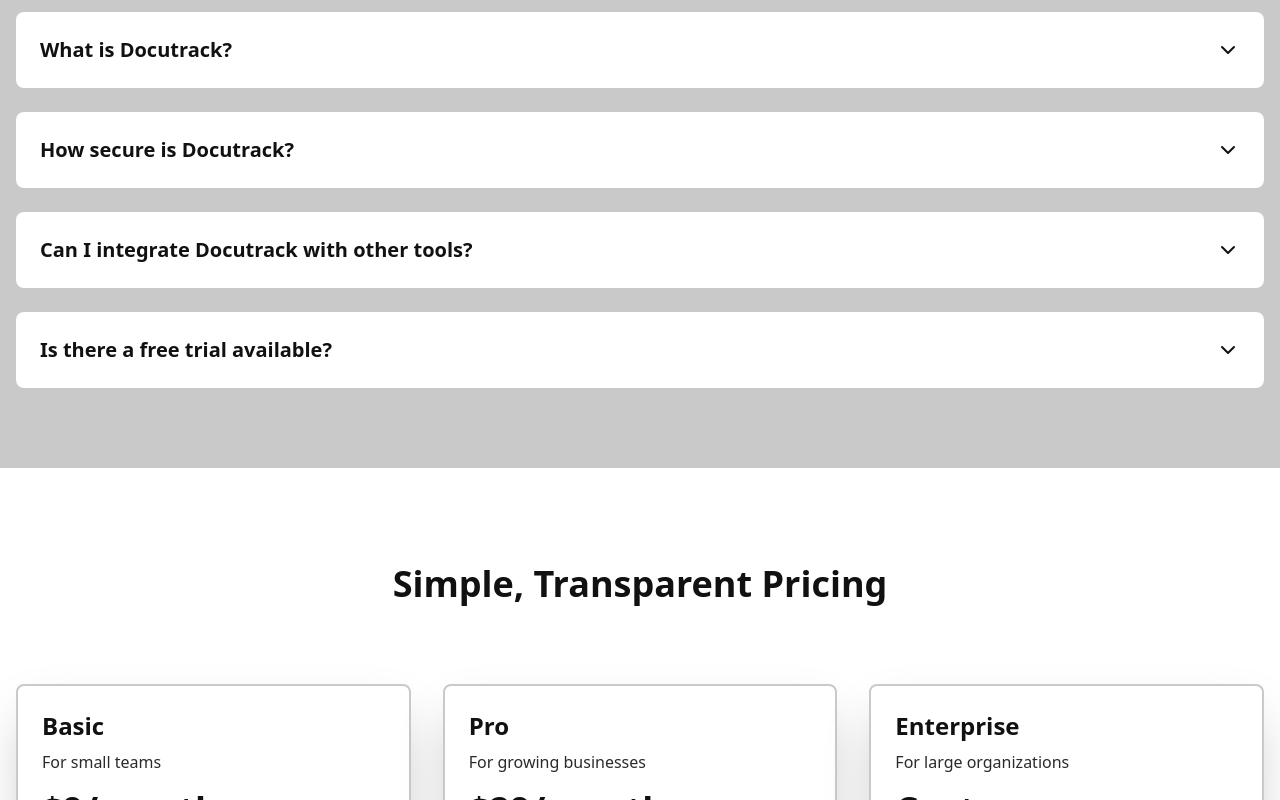
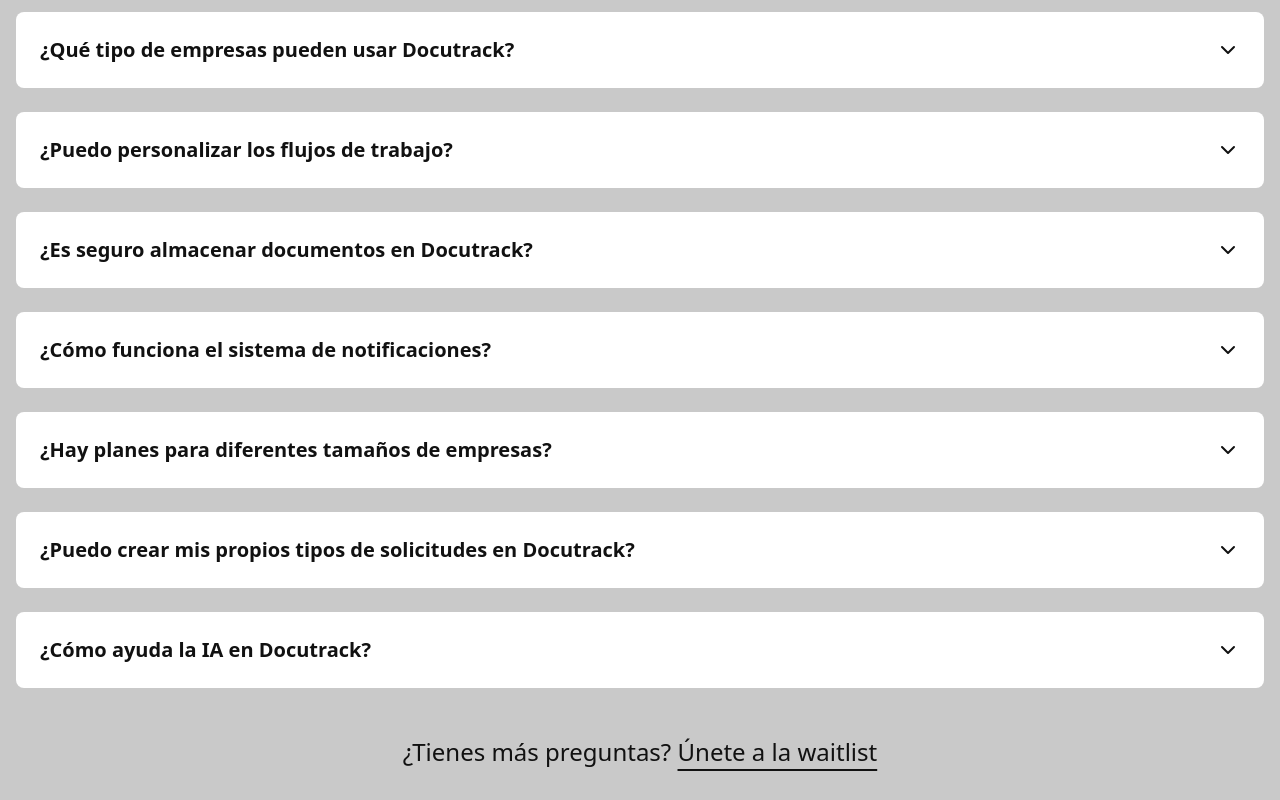
Before and after one commit to fernastereo/docutrack-landing, a Vue app: page / in a window 1280 px wide. Shown: the part 3060-3860 px from the top of the page. Built offline with nearby package versions, Linux system fonts and the light colour scheme; no server answers; what vuefire would draw is missing.

Commit message:
feat: add multilingual support to FaqSection and implement dynamic FAQ content

```diff
--- a/src/components/FaqSection.vue
+++ b/src/components/FaqSection.vue
@@ -2,16 +2,15 @@
   <!-- FAQ Section -->
   <section id="faq" :class="[
       'py-20 px-4 transition-colors duration-300',
-      isDarkMode ? 'bg-base-300' : 'bg-base-200'
-    ]">
+      isDarkMode ? 'bg-base-300' : 'bg-base-200']">
     <div class="container mx-auto">
-      <h2 class="text-3xl md:text-4xl font-bold text-center mb-12">Frequently Asked Questions</h2>
+      <h2 class="text-3xl md:text-4xl font-bold text-center mb-12">{{ faqs.title }}</h2>
       <div class="space-y-6">
-        <div v-for="faq in faqs" :key="faq.question" :class="[
+        <div v-for="(faq, index) in faqs.faqs" :key="index" :class="[
           'p-6 rounded-lg transition-colors duration-300',
           isDarkMode ? 'bg-base-400' : 'bg-base-100'
         ]">
-          <button @click="faq.isOpen = !faq.isOpen" class="flex justify-between items-center w-full text-left">
+          <button @click="toggleFaq(index)" class="flex justify-between items-center w-full text-left">
             <span class="text-xl font-semibold">{{ faq.question }}</span>
             <ChevronDownIcon :class="['w-6 h-6 transition-transform', { 'transform rotate-180': faq.isOpen }]" />
           </button>
@@ -20,20 +19,29 @@
           </p>
         </div>
       </div>
+      <div>
+        <p class="text-center mt-12 text-2xl">{{ faqs.cta.title }} <a class="underline underline-offset-8" href="#hero">{{ faqs.cta.button }}</a></p>
+      </div>
     </div>
   </section>
 </template>
 
 <script setup>
-  import { ref } from 'vue'
+  import { watch, ref } from 'vue'
   import { ChevronDownIcon } from 'lucide-vue-next'
+  import faqContent from '@/data/faqContent.json'
+  import { useLanguage } from '@/composables/useLanguage';
 
+  const { language } = useLanguage()
   const { isDarkMode } = defineProps(['isDarkMode'])
 
-  const faqs = ref([
-    { question: 'What is Docutrack?', answer: 'Docutrack is a comprehensive document management system that helps businesses organize, track, and collaborate on documents efficiently and securely.', isOpen: false },
-    { question: 'How secure is Docutrack?', answer: 'Docutrack uses enterprise-grade security measures, including encryption at rest and in transit, role-based access control, and regular security audits to keep your documents safe.', isOpen: false },
-    { question: 'Can I integrate Docutrack with other tools?', answer: 'Yes, Docutrack offers integrations with popular productivity tools and can be connected to your existing systems through our API.', isOpen: false },
-    { question: 'Is there a free trial available?', answer: 'Yes, we offer a 14-day free trial on all our plans so you can experience the full power of Docutrack before committing.', isOpen: false }
-  ])
+  const faqs = ref(faqContent[language.value])
+
+  const toggleFaq = (index) => {
+    faqs.value.faqs[index].isOpen = !faqs.value.faqs[index].isOpen
+  }
+
+  watch(language, (newLanguage) => {
+    faqs.value = faqContent[newLanguage]
+  })
 </script>
--- /dev/null
+++ b/src/data/faqContent.json
@@ -0,0 +1,134 @@
+{
+  "es": {
+    "title": "Preguntas Frecuentes",
+    "faqs": [
+      {
+        "question": "¿Qué tipo de empresas pueden usar Docutrack?",
+        "answer": "Docutrack es ideal para empresas públicas o privadas que reciben peticiones, solicitudes o documentos de sus clientes, como oficinas gubernamentales, constructoras, consultorías, y más.",
+        "isOpen": false
+      },
+      {
+        "question": "¿Puedo personalizar los flujos de trabajo?",
+        "answer": "¡Sí! Docutrack permite adaptar los flujos de trabajo según las necesidades de tu empresa.",
+        "isOpen": false
+      },
+      {
+        "question": "¿Es seguro almacenar documentos en Docutrack?",
+        "answer": "Absolutamente. Usamos encriptación de última generación y cumplimos con los estándares de seguridad más altos.",
+        "isOpen": false
+      },
+      {
+        "question": "¿Cómo funciona el sistema de notificaciones?",
+        "answer": "Docutrack envía notificaciones automáticas por email o SMS a tus clientes y equipos internos ante cualquier actualización.",
+        "isOpen": false
+      },
+      {
+        "question": "¿Hay planes para diferentes tamaños de empresas?",
+        "answer": "Sí, ofrecemos tres planes de suscripción adaptados a las necesidades de cada empresa.",
+        "isOpen": false
+      },
+      {
+        "question": "¿Puedo crear mis propios tipos de solicitudes en Docutrack?",
+        "answer": "¡Sí! Docutrack te permite crear tipos de solicitudes personalizados con campos específicos (texto, números, fechas, archivos, etc.) y flujos de trabajo adaptados a tus necesidades.",
+        "isOpen": false
+      },
+      {
+        "question": "¿Cómo ayuda la IA en Docutrack?",
+        "answer": "La IA de Docutrack clasifica solicitudes, detecta errores, predice tiempos de respuesta y ofrece respuestas automáticas, mejorando la eficiencia y la experiencia del usuario.",
+        "isOpen": false
+      }
+    ],
+    "cta": {
+      "title": "¿Tienes más preguntas?",
+      "button": "Únete a la waitlist"
+    }
+  },
+  "en": {
+    "title": "Frequently Asked Questions",
+    "faqs": [
+      {
+        "question": "What types of businesses can use Docutrack?",
+        "answer": "Docutrack is ideal for public or private companies that receive requests, applications, or documents from their clients, such as government offices, construction firms, consultancies, and more.",
+        "isOpen": false
+      },
+      {
+        "question": "Can I customize workflows?",
+        "answer": "Yes! Docutrack allows you to adapt workflows to your company’s needs.",
+        "isOpen": false
+      },
+      {
+        "question": "Is it safe to store documents in Docutrack?",
+        "answer": "Absolutely. We use state-of-the-art encryption and comply with the highest security standards.",
+        "isOpen": false
+      },
+      {
+        "question": "How does the notification system work?",
+        "answer": "Docutrack sends automatic notifications via email or SMS to your clients and internal teams for any updates.",
+        "isOpen": false
+      },
+      {
+        "question": "Are there plans for different business sizes?",
+        "answer": "Yes, we offer three subscription plans tailored to the needs of each business.",
+        "isOpen": false
+      },
+      {
+        "question": "Can I create my own request types in Docutrack?",
+        "answer": "Yes! Docutrack allows you to create custom request types with specific fields (text, numbers, dates, files, etc.) and workflows tailored to your needs.",
+        "isOpen": false
+      },
+      {
+        "question": "How does AI help in Docutrack?",
+        "answer": "Docutrack’s AI classifies requests, detects errors, predicts response times, and provides automated responses, improving efficiency and user experience.",
+        "isOpen": false
+      }
+    ],
+    "cta": {
+      "title": "Have more questions?",
+      "button": "Join the waitlist"
+    }
+  },
+  "de": {
+    "title": "Häufig gestellte Fragen (FAQ)",
+    "faqs": [
+      {
+        "question": "Welche Arten von Unternehmen können Docutrack nutzen?",
+        "answer": "Docutrack ist ideal für öffentliche oder private Unternehmen, die Anfragen, Anträge oder Dokumente von ihren Kunden erhalten, wie z. B. Behörden, Bauunternehmen, Beratungsfirmen und mehr.",
+        "isOpen": false
+      },
+      {
+        "question": "Kann ich Workflows anpassen?",
+        "answer": "Ja! Docutrack ermöglicht es Ihnen, Workflows an die Bedürfnisse Ihres Unternehmens anzupassen.",
+        "isOpen": false
+      },
+      {
+        "question": "Ist es sicher, Dokumente in Docutrack zu speichern?",
+        "answer": "Absolut. Wir verwenden modernste Verschlüsselung und erfüllen die höchsten Sicherheitsstandards.",
+        "isOpen": false
+      },
+      {
+        "question": "Wie funktioniert das Benachrichtigungssystem?",
+        "answer": "Docutrack sendet automatische Benachrichtigungen per E-Mail oder SMS an Ihre Kunden und internen Teams bei allen Aktualisierungen.",
+        "isOpen": false
+      },
+      {
+        "question": "Gibt es Pläne für verschiedene Unternehmensgrößen?",
+        "answer": "Ja, wir bieten drei Abonnementpläne an, die auf die Bedürfnisse jedes Unternehmens zugeschnitten sind.",
+        "isOpen": false
+      },
+      {
+        "question": "Kann ich meine eigenen Anfragetypen in Docutrack erstellen?",
+        "answer": "Ja! Docutrack ermöglicht es Ihnen, benutzerdefinierte Anfragetypen mit spezifischen Feldern (Text, Zahlen, Datum, Dateien usw.) und Workflows zu erstellen, die auf Ihre Bedürfnisse zugeschnitten sind.",
+        "isOpen": false
+      },
+      {
+        "question": "Wie hilft KI bei Docutrack?",
+        "answer": "Die KI von Docutrack klassifiziert Anfragen, erkennt Fehler, sagt Antwortzeiten voraus und bietet automatisierte Antworten, was die Effizienz und das Benutzererlebnis verbessert.",
+        "isOpen": false
+      }
+    ],
+    "cta": {
+      "title": "Haben Sie weitere Fragen?",
+      "button": "Zur Warteliste hinzufügen"
+    }
+  }
+}
```
